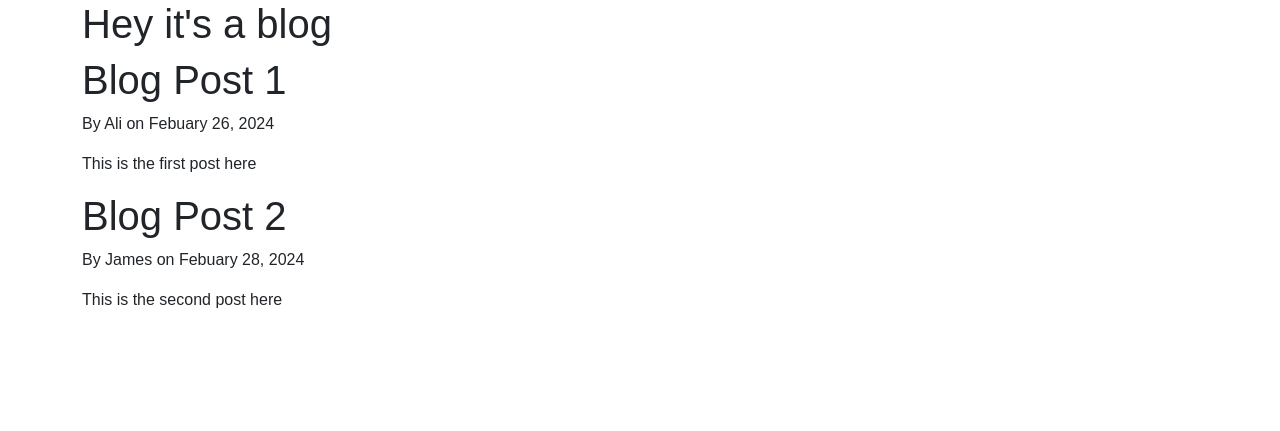
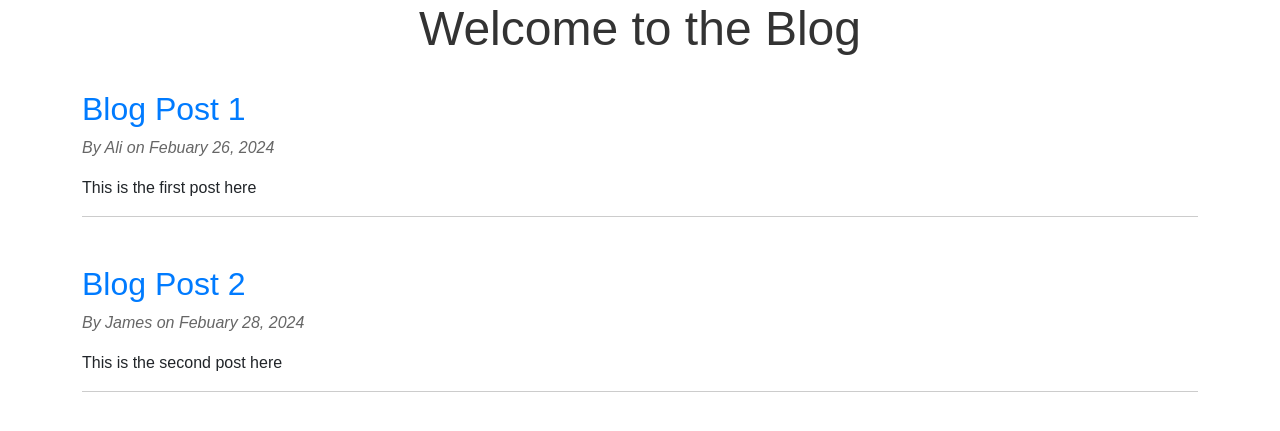
Before and after one commit to alinesaei/Django-blog, a Django app: page /blog/ in a window 1280 px wide. Shown: the part 52-483 px from the top of the page. Run offline with Django 5.2, Linux system fonts and the light colour scheme.

Commit message:
Edited style for posts

```diff
--- a/blog/static/blog/main.css
+++ b/blog/static/blog/main.css
@@ -41,3 +41,39 @@ body {
     margin: 10px 0;
     line-height: 1.6;
 }
+
+.blog-header {
+    text-align: center;
+    margin-bottom: 2rem;
+}
+
+.blog-header h1 {
+    font-size: 3rem;
+    color: #333;
+}
+
+.blog-posts {
+    display: flex;
+    flex-direction: column;
+    gap: 2rem;
+}
+
+.post {
+    border-bottom: 1px solid #ccc;
+    padding-bottom: 1rem;
+    margin-bottom: 1rem;
+}
+
+.post-title {
+    color: #007bff;
+    font-size: 2rem;
+}
+
+.post-meta {
+    color: #666;
+    font-style: italic;
+}
+
+.post-content {
+    margin-top: 1rem;
+}
--- a/blog/templates/blog/home.html
+++ b/blog/templates/blog/home.html
@@ -1,9 +1,18 @@
 {% extends "blog/base.html" %}
 {% block content%}
-    <h1>Hey it's a blog</h1>
+<div class="blog-header">
+    <h1>Welcome to the Blog</h1>
+</div>
+
+<div class="blog-posts">
     {% for post in posts %}
-        <h1>{{ post.title }}</h1>
-        <p>By {{post.author}} on {{post.date_posted}}</p>
-        <p>{{post.content}}</p>
+    <div class="post">
+        <h2 class="post-title">{{ post.title }}</h2>
+        <p class="post-meta">By {{ post.author }} on {{ post.date_posted }}</p>
+        <div class="post-content">
+            {{ post.content|linebreaksbr }}
+        </div>
+    </div>
     {% endfor %}
+</div>
 {% endblock content %}
```
